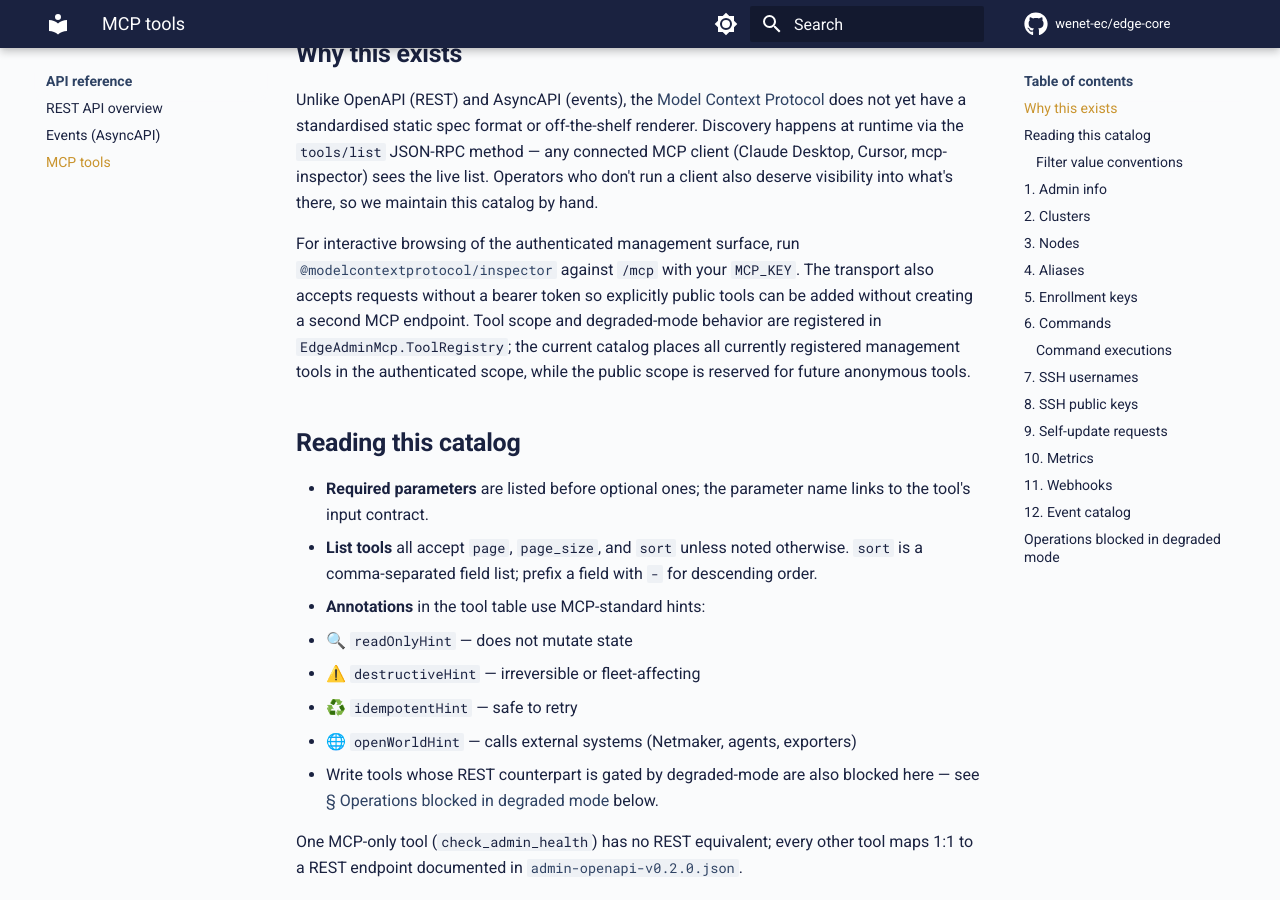
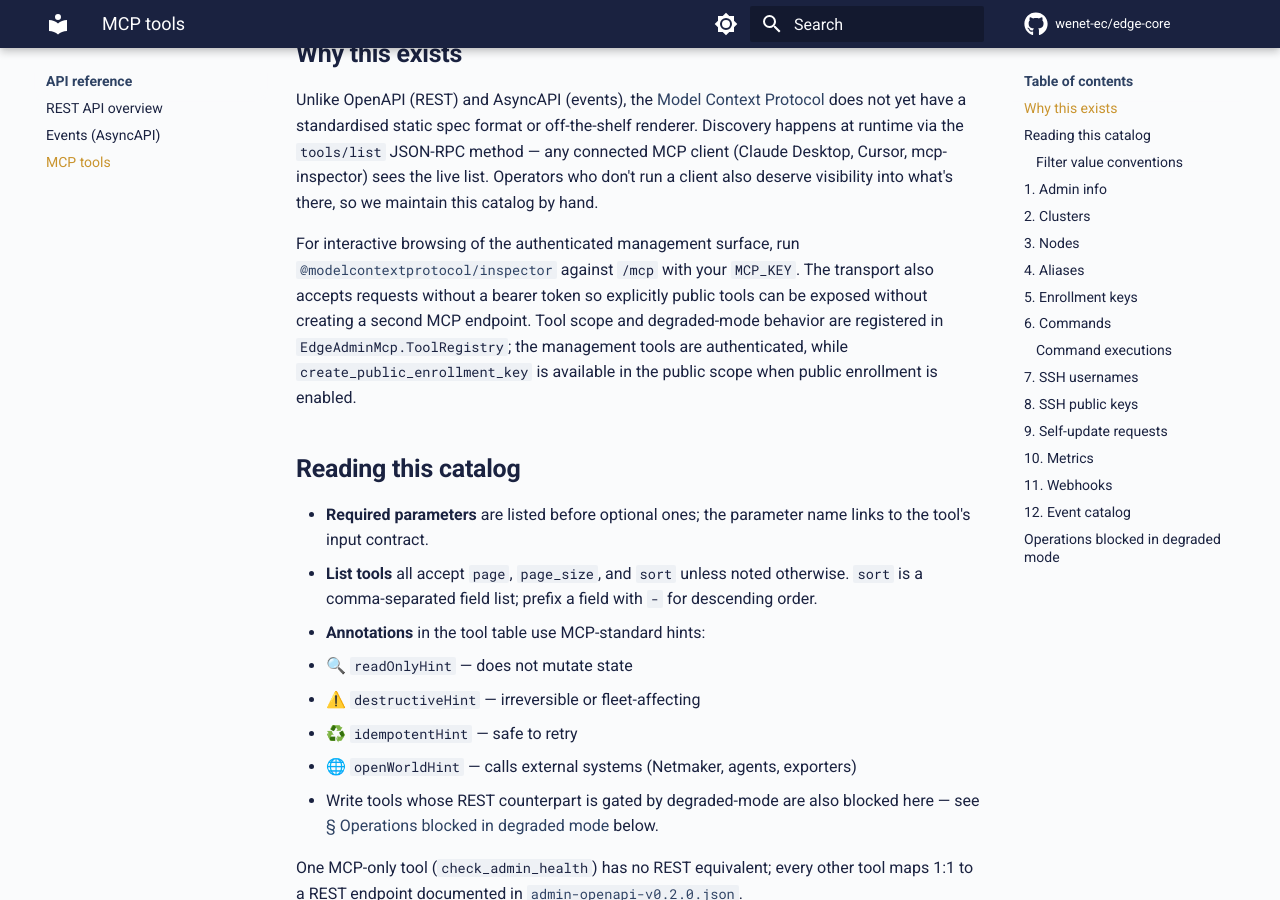
Before and after one commit to wenet-ec/edge-core, an MkDocs documentation site: the page built from docs/admin-mcp-v0.2.0.md, in a window 1280 px wide and 900 px high, scrolled down 308 px. Built offline with MkDocs 1.6.1 and Material for MkDocs 9.7.7, drawn with Linux system fonts in a browser that asks for light colours; comment, search, counter and statistics services are not loaded; some of the changed text lies outside the part shown.

Commit message:
feat(admin): add create public enrollment key tool

````diff
--- a/docs/admin-mcp-v0.2.0.md
+++ b/docs/admin-mcp-v0.2.0.md
@@ -6,7 +6,7 @@ Tool catalog for every operation the Edge Admin MCP server exposes at `POST /mcp
 
 Unlike OpenAPI (REST) and AsyncAPI (events), the [Model Context Protocol](https://modelcontextprotocol.io) does not yet have a standardised static spec format or off-the-shelf renderer. Discovery happens at runtime via the `tools/list` JSON-RPC method — any connected MCP client (Claude Desktop, Cursor, mcp-inspector) sees the live list. Operators who don't run a client also deserve visibility into what's there, so we maintain this catalog by hand.
 
-For interactive browsing of the authenticated management surface, run [`@modelcontextprotocol/inspector`](https://github.com/modelcontextprotocol/inspector) against `/mcp` with your `MCP_KEY`. The transport also accepts requests without a bearer token so explicitly public tools can be added without creating a second MCP endpoint. Tool scope and degraded-mode behavior are registered in `EdgeAdminMcp.ToolRegistry`; the current catalog places all currently registered management tools in the authenticated scope, while the public scope is reserved for future anonymous tools.
+For interactive browsing of the authenticated management surface, run [`@modelcontextprotocol/inspector`](https://github.com/modelcontextprotocol/inspector) against `/mcp` with your `MCP_KEY`. The transport also accepts requests without a bearer token so explicitly public tools can be exposed without creating a second MCP endpoint. Tool scope and degraded-mode behavior are registered in `EdgeAdminMcp.ToolRegistry`; the management tools are authenticated, while `create_public_enrollment_key` is available in the public scope when public enrollment is enabled.
 
 ## Reading this catalog
 
@@ -107,6 +107,7 @@ Tokens agents use to join a cluster's VPN mesh.
 | `get_enrollment_key` | Get Enrollment Key | 🔍 | Required: `enrollment_key_id`. |
 | `create_enrollment_key` | Create Enrollment Key | | Required: `cluster_name`. Optional: `name` (label), `uses_remaining` (default 1), `expires_at` (ISO8601). |
 | `create_default_enrollment_key` | Create Default Enrollment Key | | Uses the configured `DEFAULT_CLUSTER_NAME`. Optional: `name` (label), `uses_remaining` (default 1), `expires_at` (ISO8601). Blocked while the Admin cluster is degraded. |
+| `create_public_enrollment_key` | Create Public Enrollment Key | | Anonymous tool. Creates a single-use enrollment key for the configured default cluster when `PUBLIC_ENROLLMENT_KEY_ENABLED=true` and `DEFAULT_CLUSTER_NAME` is configured. Blocked while the Admin cluster is degraded. |
 | `update_enrollment_key` | Update Enrollment Key | ♻️ | Required: `enrollment_key_id`. Optional: `name`, `uses_remaining`, `expires_at`. Pass `null` on any field to clear it (unlimited / no expiry / no label). |
 | `delete_enrollment_key` | Delete Enrollment Key | ⚠️ | Required: `enrollment_key_id`. |
 
@@ -234,7 +235,7 @@ When the admin is in degraded mode (total nodes exceed total edge-capacity acros
 create_cluster              update_cluster              delete_cluster
 change_node_cluster         delete_node                 create_node_recovery_key       delete_node_recovery_key
 create_enrollment_key       create_default_enrollment_key update_enrollment_key       delete_enrollment_key
-create_self_update_request
+create_public_enrollment_key create_self_update_request
 ```
 
 The MCP middleware applies the same degraded-mode decision as the corresponding domain operation; the list above is documentation of the current registry metadata, not a second runtime blocklist.
````
Also changed, not shown: docs/architecture.md (+1 -1 lines), docs/guide.md (+1 -1 lines), 6 other files.
